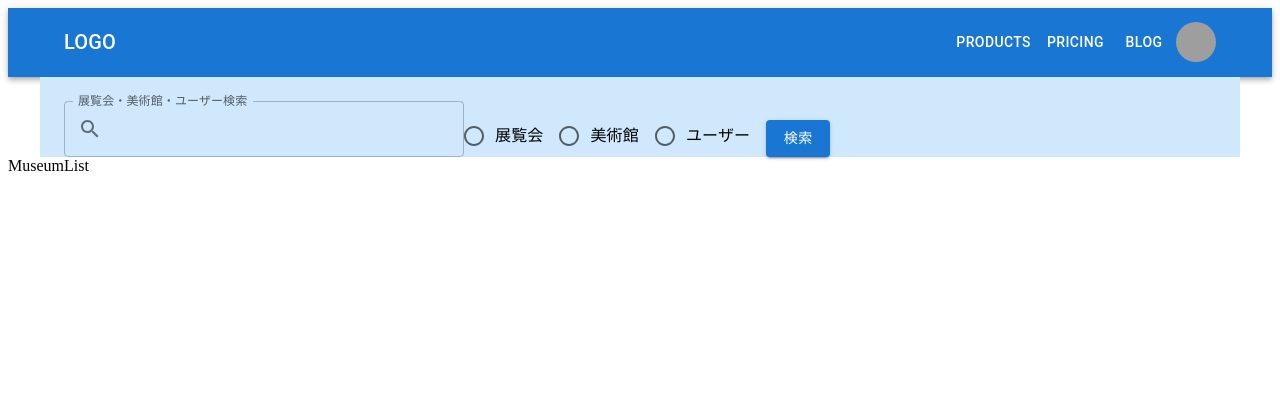
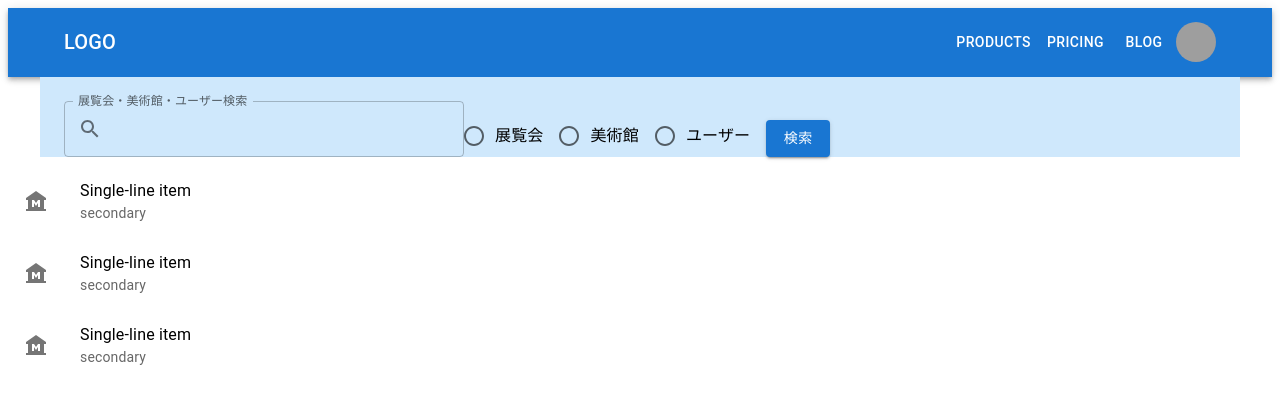
Before and after one commit to monstera3/ato, a React (Create React App) app: page /museums in a window 1280 px wide. Shown: the top 404 px of the page. Built offline with nearby package versions, Linux system fonts and the light colour scheme; grey boxes are pictures that could not be loaded.

Commit message:
feat: add icon, secondary

```diff
--- a/src/components/Museums.tsx
+++ b/src/components/Museums.tsx
@@ -1,7 +1,12 @@
+import { List, ListItem, ListItemIcon, ListItemText } from '@mui/material';
+import MuseumIcon from '@mui/icons-material/Museum'
+
 export const Museums=()=> {
   return(
-    <div>
-      MuseumList
-    </div>
+    <List>
+      <ListItem><ListItemIcon><MuseumIcon /></ListItemIcon><ListItemText primary="Single-line item" secondary="secondary"/></ListItem>
+      <ListItem><ListItemIcon><MuseumIcon /></ListItemIcon><ListItemText primary="Single-line item" secondary="secondary"/></ListItem>
+      <ListItem><ListItemIcon><MuseumIcon /></ListItemIcon><ListItemText primary="Single-line item" secondary="secondary"/></ListItem>
+    </List>
   );
 };
```
